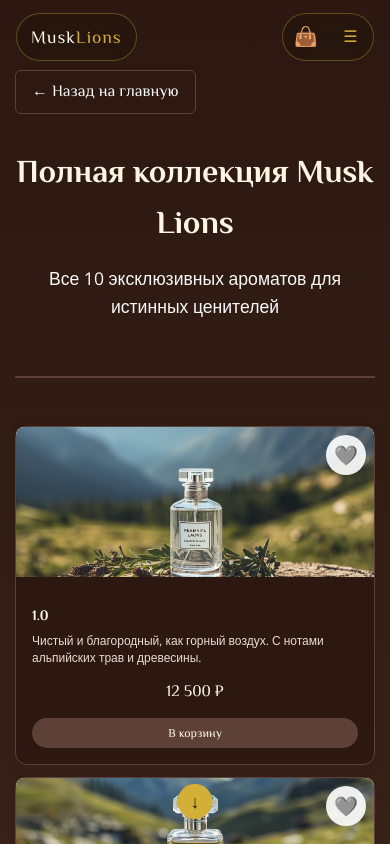
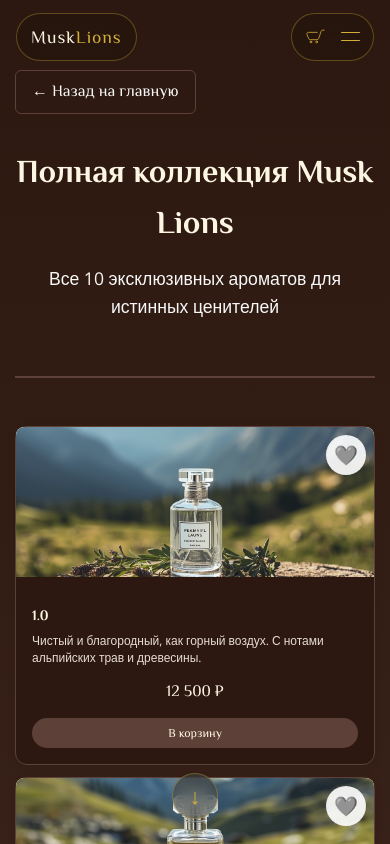
Before and after one commit to ALDYNEC-07/Musk-Lions, a React (Create React App) app: page /collection in a window 390 px wide. Shown: the top 844 px of the page. Built offline with nearby package versions, Linux system fonts and the light colour scheme.

Commit message:
стилизовал героя

```diff
--- a/src/components/Header/Header.css
+++ b/src/components/Header/Header.css
@@ -1,12 +1,10 @@
 .mountain-header {
-  /* По запросу: очищаем фон шапки */
   background: transparent;
   padding: 1.2rem 6%;
   position: fixed;
   width: 100%;
   top: 0;
   z-index: 1000;
-  /* По запросу: убираем нижнюю рамку */
   border-bottom: none;
 }
 .header-top {
@@ -24,17 +22,14 @@
   letter-spacing: 1px;
 }
 
-/* По запросу: отдельная заблюренная плашка только для логотипа в верхней строке */
 .header-top > .mountain-logo {
   display: inline-flex;
   align-items: center;
-  /* По запросу: фиксируем ту же высоту, что и у блока кнопок */
   height: 48px;
   box-sizing: border-box;
   padding: 0 0.9rem;
   border-radius: 999px;
   background: rgba(26, 18, 11, 0.35);
-  /* По запросу: делаем бордер тоньше */
   border: 0.5px solid rgba(212, 175, 55, 0.35);
   backdrop-filter: blur(10px);
   -webkit-backdrop-filter: blur(10px);
@@ -46,16 +41,13 @@
 
 .mountain-actions {
   display: flex;
-  gap: 0.4rem;
+  gap: 0;
   align-items: center;
-  /* По запросу: один общий заблюренный фон для двух кнопок справа */
-  /* По запросу: делаем одинаковую высоту с плашкой логотипа */
   height: 48px;
   box-sizing: border-box;
   padding: 0 0.35rem;
   border-radius: 999px;
   background: rgba(26, 18, 11, 0.35);
-  /* По запросу: делаем бордер тоньше */
   border: 0.5px solid rgba(212, 175, 55, 0.35);
   backdrop-filter: blur(10px);
   -webkit-backdrop-filter: blur(10px);
@@ -63,7 +55,6 @@
 
 .mountain-btn {
   background: none;
-  /* По запросу: убираем личную рамку, чтобы остался один общий фон */
   border: none;
   color: #D4AF37;
   font-size: 1.1rem;
@@ -78,6 +69,21 @@
   justify-content: center;
 }
 
+.menu-btn .burger-icon {
+  width: 24px;
+  display: flex;
+  flex-direction: column;
+  justify-content: center;
+  gap: 6px;
+}
+
+.menu-btn .burger-line {
+  width: 100%;
+  height: 2.1px;
+  border-radius: 999px;
+  background: currentColor;
+}
+
 .mountain-btn:hover {
   background: #D4AF37;
   color: #2C1810;
@@ -90,7 +96,6 @@
   background: #2C1810;
   padding: 1.5rem;
   border-radius: 8px;
-  /* По запросу: делаем бордер тоньше */
   border: 0.5px solid #5D4037;
 }
 .mountain-nav.active {
@@ -117,7 +122,6 @@
 
 .mountain-nav li {
   margin-bottom: 1rem;
-  /* По запросу: делаем разделитель тоньше */
   border-bottom: 0.5px solid #E8D5B7;
   padding-bottom: 1rem;
 }
@@ -195,8 +199,22 @@
   transition: all 0.3s ease;
   padding: 0.5rem;
   border-radius: 50%;
-  /* По запросу: убираем личную рамку, общий фон уже на .mountain-actions */
   border: none;
+}
+
+.mountain-cart-icon-img {
+  width: 24px;
+  height: 24px;
+  display: block;
+  background-color: currentColor;
+  -webkit-mask-image: var(--cart-icon-url);
+  mask-image: var(--cart-icon-url);
+  -webkit-mask-size: contain;
+  mask-size: contain;
+  -webkit-mask-repeat: no-repeat;
+  mask-repeat: no-repeat;
+  -webkit-mask-position: center;
+  mask-position: center;
 }
 
 .mountain-cart-icon:hover {
@@ -219,7 +237,6 @@
   display: flex;
   align-items: center;
   justify-content: center;
-  /* По запросу: делаем бордер тоньше */
   border: 1px solid #2C1810;
 }
 
@@ -250,13 +267,22 @@
   }
 
   .mountain-actions {
-    gap: 0.8rem;
+    gap: 0;
   }
 
   .mountain-btn {
     width: 35px;
     height: 35px;
     font-size: 1rem;
+  }
+
+  .menu-btn .burger-icon {
+    width: 22px;
+    gap: 6px;
+  }
+
+  .menu-btn .burger-line {
+    height: 1.9px;
   }
 
   .theme-toggle {
@@ -300,7 +326,16 @@
   }
 
   .mountain-actions {
-    gap: 0.6rem;
+    gap: 0;
+  }
+
+  .menu-btn .burger-icon {
+    width: 20px;
+    gap: 7px;
+  }
+
+  .menu-btn .burger-line {
+    height: 1px;
   }
 }
 
@@ -312,6 +347,5 @@
   padding: 3px 8px;
   font-size: 0.75rem;
   margin-left: 8px;
-  /* По запросу: делаем бордер тоньше */
   border: 0.5px solid #D2B48C;
 }
--- a/src/components/Header/Header.jsx
+++ b/src/components/Header/Header.jsx
@@ -1,4 +1,3 @@
-// Header.jsx - С ДОПОЛНИТЕЛЬНОЙ ОТЛАДКОЙ
 import React, { useState } from 'react';
 import { Link } from 'react-router-dom';
 import { useCart } from '../../context/CartContext';
@@ -102,13 +101,30 @@
 
           <div className="mountain-actions">
             <div className="cart-icon-wrapper" onClick={() => setIsCartOpen(true)}>
-              <div className="mountain-cart-icon">👜</div>
+              <div className="mountain-cart-icon">
+                <span
+                  className="mountain-cart-icon-img"
+                  style={{ '--cart-icon-url': `url(${process.env.PUBLIC_URL}/cart.svg)` }}
+                  aria-hidden="true"
+                />
+              </div>
               {totalCount > 0 && (
                 <span className="cart-count pulse">{totalCount}</span>
               )}
             </div>
 
-            <button className="mountain-btn" onClick={toggleMenu}>☰</button>
+            <button
+              className="mountain-btn menu-btn"
+              onClick={toggleMenu}
+              type="button"
+              aria-label={isMenuOpen ? 'Закрыть меню' : 'Открыть меню'}
+            >
+              {/* Кастомный бургер из двух полос */}
+              <span className="burger-icon" aria-hidden="true">
+                <span className="burger-line" />
+                <span className="burger-line" />
+              </span>
+            </button>
           </div>
         </div>
 
--- a/src/components/Hero/Hero.css
+++ b/src/components/Hero/Hero.css
@@ -58,10 +58,10 @@
   margin-right: auto;
 }
 .mountain-cta {
-  background: #5D4037;
+  background: rgba(26, 18, 11, 0.35);
   color: #FDF6E3;
   padding: 1.2rem 2.5rem;
-  border: none;
+  border: 0.5px solid rgba(212, 175, 55, 0.35);
   border-radius: 30px;
   font-family: 'Philosopher', serif;
   font-size: 1rem;
@@ -71,7 +71,9 @@
   text-decoration: none;
   position: relative;
   overflow: hidden;
-  box-shadow: 0 2px 8px rgba(93, 64, 55, 0.2);
+  backdrop-filter: blur(10px);
+  -webkit-backdrop-filter: blur(10px);
+  box-shadow: 0 2px 8px rgba(0, 0, 0, 0.22);
 }
 
 /* Анимация при загрузке - блеск каждые 3 секунды */
@@ -105,9 +107,9 @@
 }
 
 .mountain-cta:hover {
-  background: #2C1810;
+  background: rgba(26, 18, 11, 0.5);
   transform: translateY(-2px);
-  box-shadow: 0 8px 20px rgba(93, 64, 55, 0.4);
+  box-shadow: 0 8px 20px rgba(0, 0, 0, 0.35);
 }
 
 /* Ключевые кадры для автоматической анимации */
--- a/src/components/Hero/Hero.jsx
+++ b/src/components/Hero/Hero.jsx
@@ -14,7 +14,6 @@
       return undefined;
     }
 
-    // Codex: останавливаем видео вне видимости и запускаем при возврате в viewport.
     const observer = new IntersectionObserver(
       ([entry]) => {
         if (entry.isIntersecting) {
@@ -32,7 +31,6 @@
     observer.observe(section);
 
     return () => {
-      // Codex: cleanup при размонтировании.
       observer.disconnect();
       video.pause();
     };
@@ -40,7 +38,6 @@
 
   return (
     <section className="mountain-hero" ref={heroRef}>
-      {/* Codex: preload metadata, чтобы не грузить весь ролик заранее. */}
       <video className="hero-video" ref={videoRef} autoPlay muted loop playsInline preload="metadata">
         <source src={`${process.env.PUBLIC_URL}/hero-videoo.mp4`} type="video/mp4" />
       </video>
--- a/src/components/ScrollIndicator/ScrollIndicator.css
+++ b/src/components/ScrollIndicator/ScrollIndicator.css
@@ -3,22 +3,25 @@
   bottom: 30px;
   left: 50%;
   transform: translateX(-50%);
-  width: 40px;
-  height: 40px;
-  background: rgba(212, 175, 55, 0.9);
+  width: 54px;
+  height: 54px;
+  background: rgba(26, 18, 11, 0.35);
+  border: 0.5px solid rgba(212, 175, 55, 0.35);
+  backdrop-filter: blur(10px);
+  -webkit-backdrop-filter: blur(10px);
   border-radius: 50%;
   display: flex;
   align-items: center;
   justify-content: center;
   cursor: pointer;
-  font-size: 20px;
-  color: #2C1810;
+  font-size: 26px;
+  color: #D4AF37;
   z-index: 1000;
   transition: all 0.3s ease;
 }
 
 .scroll-down:hover {
-  background: #D4AF37;
+  background: rgba(26, 18, 11, 0.5);
   transform: translateX(-50%) scale(1.1);
 }
 
@@ -28,7 +31,10 @@
   right: 30px;
   width: 50px;
   height: 50px;
-  background: rgba(44, 24, 16, 0.9);
+  background: rgba(26, 18, 11, 0.35);
+  border: 0.5px solid rgba(212, 175, 55, 0.35);
+  backdrop-filter: blur(10px);
+  -webkit-backdrop-filter: blur(10px);
   border-radius: 50%;
   display: flex;
   align-items: center;
@@ -38,11 +44,10 @@
   color: #D4AF37;
   z-index: 1000;
   transition: all 0.3s ease;
-  border: 1px solid #D4AF37;
 }
 
 .scroll-to-top:hover {
-  background: #2C1810;
+  background: rgba(26, 18, 11, 0.5);
   transform: scale(1.1);
 }
 
@@ -58,9 +63,8 @@
 
   .scroll-down {
     bottom: 25px;
-    width: 35px;
-    height: 35px;
-    font-size: 18px;
-  background: #D4AF37;
+    width: 46px;
+    height: 46px;
+    font-size: 22px;
   }
 }
```
Also changed, not shown: public/cart.svg (added).
